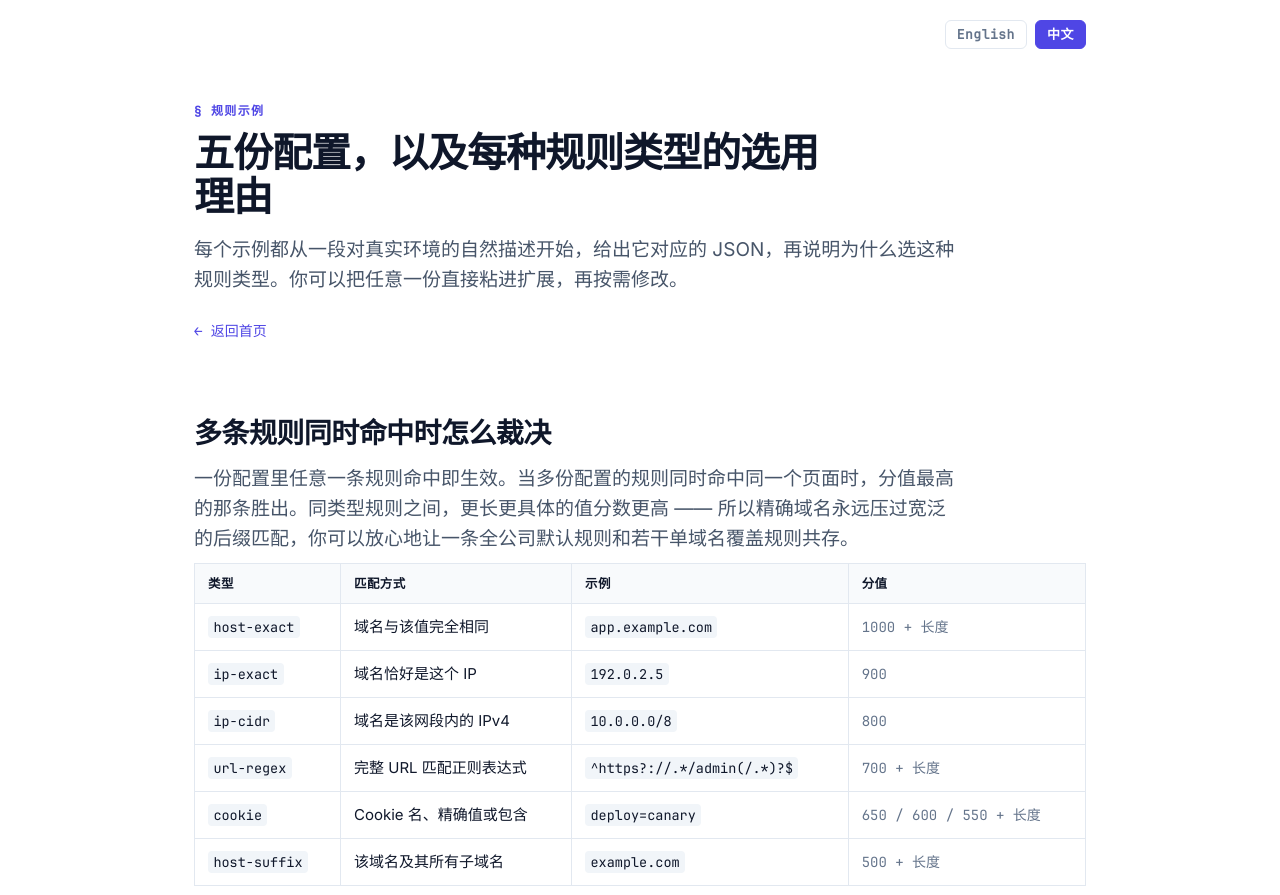
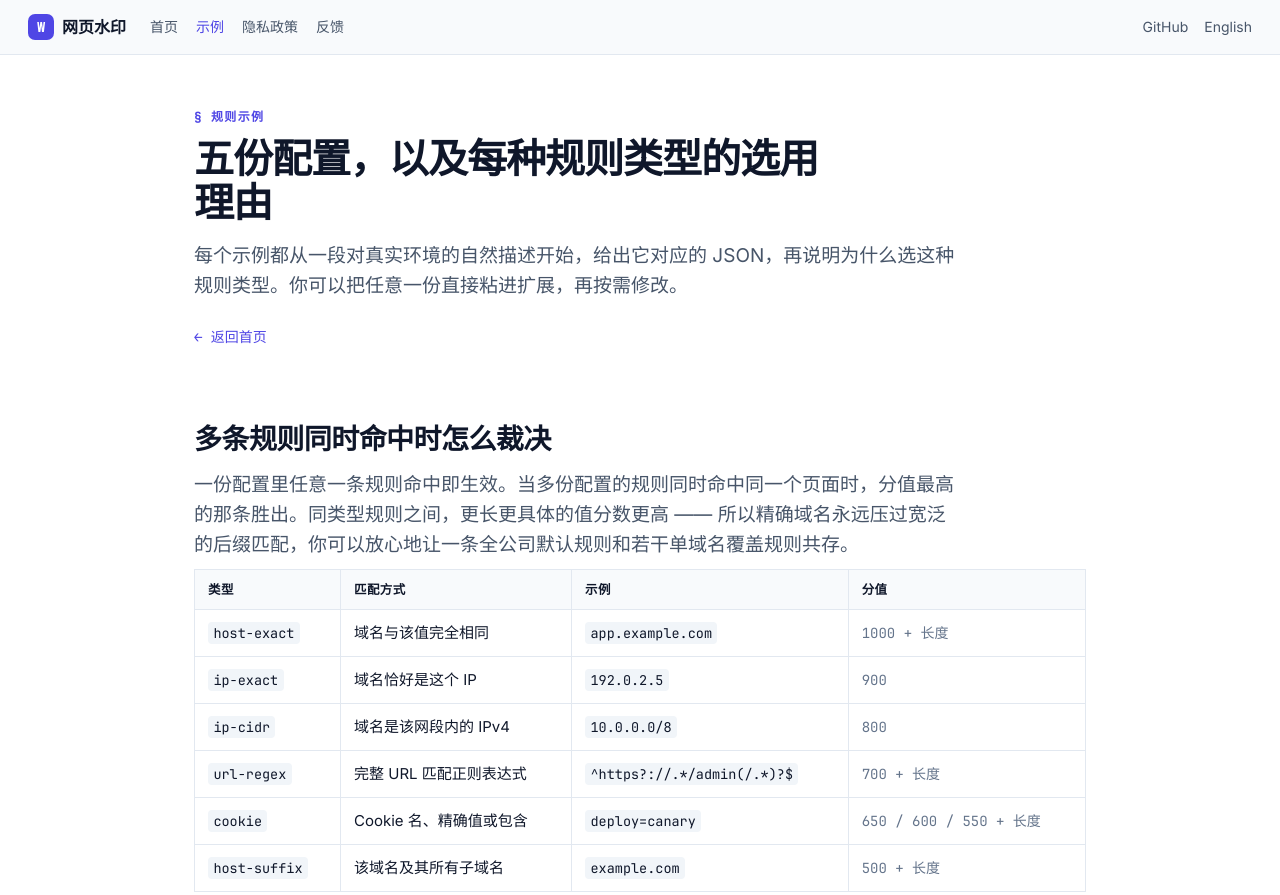
Before and after one commit to jinnersun/web-watermark-prompt, a plain HTML site: page zh/examples.html in a window 1280 px wide. Shown: the top 895 px of the page. Drawn offline with Linux system fonts and the light colour scheme.

Commit message:
feat(site): add zh examples top nav and point GitHub links to watermask

```diff
--- a/zh/examples.html
+++ b/zh/examples.html
@@ -64,7 +64,6 @@
       --test: #4ade80;
       --code-bg: #1e293b;
     }
-    nav.topbar a.active { color: #0f172a; }
   }
   * { box-sizing: border-box; }
   body {
@@ -77,14 +76,33 @@
   .wrap { max-width: 940px; margin: 0 auto; padding: 0 24px; }
 
   nav.topbar {
-    display: flex; gap: 8px; padding: 20px 0 0; justify-content: flex-end;
+    position: sticky; top: 0; z-index: 50;
+    display: flex; align-items: center; gap: 24px;
+    padding: 14px 28px;
+    background: var(--panel);
+    border-bottom: 1px solid var(--border);
   }
-  nav.topbar a {
-    font: 600 13px/1 var(--mono); letter-spacing: .04em;
-    color: var(--muted); text-decoration: none;
-    padding: 7px 11px; border-radius: 6px; border: 1px solid var(--border);
+  nav.topbar .brand {
+    display: flex; align-items: center; gap: 8px;
+    font: 700 16px/1 var(--sans); color: var(--text); text-decoration: none;
   }
-  nav.topbar a.active { background: var(--primary); border-color: var(--primary); color: #fff; }
+  nav.topbar .brand .mark {
+    width: 26px; height: 26px; border-radius: 7px;
+    background: var(--primary); color: #fff;
+    display: inline-flex; align-items: center; justify-content: center;
+    font: 700 13px/1 var(--mono);
+  }
+  nav.topbar .links { display: flex; gap: 18px; }
+  nav.topbar a { font: 500 14px/1 var(--sans); color: var(--text-2); text-decoration: none; }
+  nav.topbar a:hover { color: var(--primary); }
+  nav.topbar a.active { color: var(--primary); }
+  nav.topbar .side { margin-left: auto; display: flex; gap: 16px; align-items: center; }
+  section.feedback { scroll-margin-top: 72px; }
+  @media (max-width: 720px) {
+    nav.topbar { flex-wrap: wrap; gap: 10px; padding: 12px 16px; }
+    nav.topbar .links { order: 3; width: 100%; justify-content: space-between; }
+    nav.topbar .side { margin-left: 0; }
+  }
 
   .eyebrow {
     font: 600 12px/1 var(--mono); letter-spacing: .11em; text-transform: uppercase;
@@ -234,12 +252,24 @@
 </style>
 </head>
 <body>
-<div class="wrap">
 
 <nav class="topbar">
-  <a href="../examples">English</a>
-  <a href="./examples" class="active">中文</a>
+  <a class="brand" href="../">
+    <span class="mark">W</span><span>网页水印</span>
+  </a>
+  <div class="links">
+    <a href="../">首页</a>
+    <a href="./examples" class="active">示例</a>
+    <a href="../privacy-policy.html">隐私政策</a>
+    <a href="#feedback">反馈</a>
+  </div>
+  <div class="side">
+    <a href="https://github.com/jinnersun/watermask">GitHub</a>
+    <a href="../examples">English</a>
+  </div>
 </nav>
+
+<div class="wrap">
 
 <header class="doc-head">
   <p class="eyebrow">§ 规则示例</p>
@@ -420,7 +450,7 @@
   </div>
 </section>
 
-<section class="feedback">
+<section class="feedback" id="feedback">
   <h2>报告问题</h2>
   <p class="answer">发现 bug 或想要新功能？下面这个表单会直接发到作者的邮箱，也可以到 GitHub 提 issue —— 两条路都可以。</p>
   <div class="feedback-grid">
@@ -432,16 +462,16 @@
     </form>
     <div class="fb-alt">
       <p>习惯用 GitHub？</p>
-      <a href="https://github.com/jinnersun/web-watermark-prompt/issues">去提 issue</a>
+      <a href="https://github.com/jinnersun/watermask/issues">去提 issue</a>
     </div>
   </div>
 </section>
 
 <footer>
-  <a href="https://github.com/jinnersun/web-watermark-prompt">GitHub</a>
+  <a href="https://github.com/jinnersun/watermask">GitHub</a>
   <a href="./">首页</a>
   <a href="../privacy-policy.html">隐私</a>
-  <a href="https://github.com/jinnersun/web-watermark-prompt/issues">反馈</a>
+  <a href="https://github.com/jinnersun/watermask/issues">反馈</a>
   <a href="../examples">English</a>
   <p>&copy; 2026 jinnersun &middot; MIT Licensed</p>
 </footer>
```
